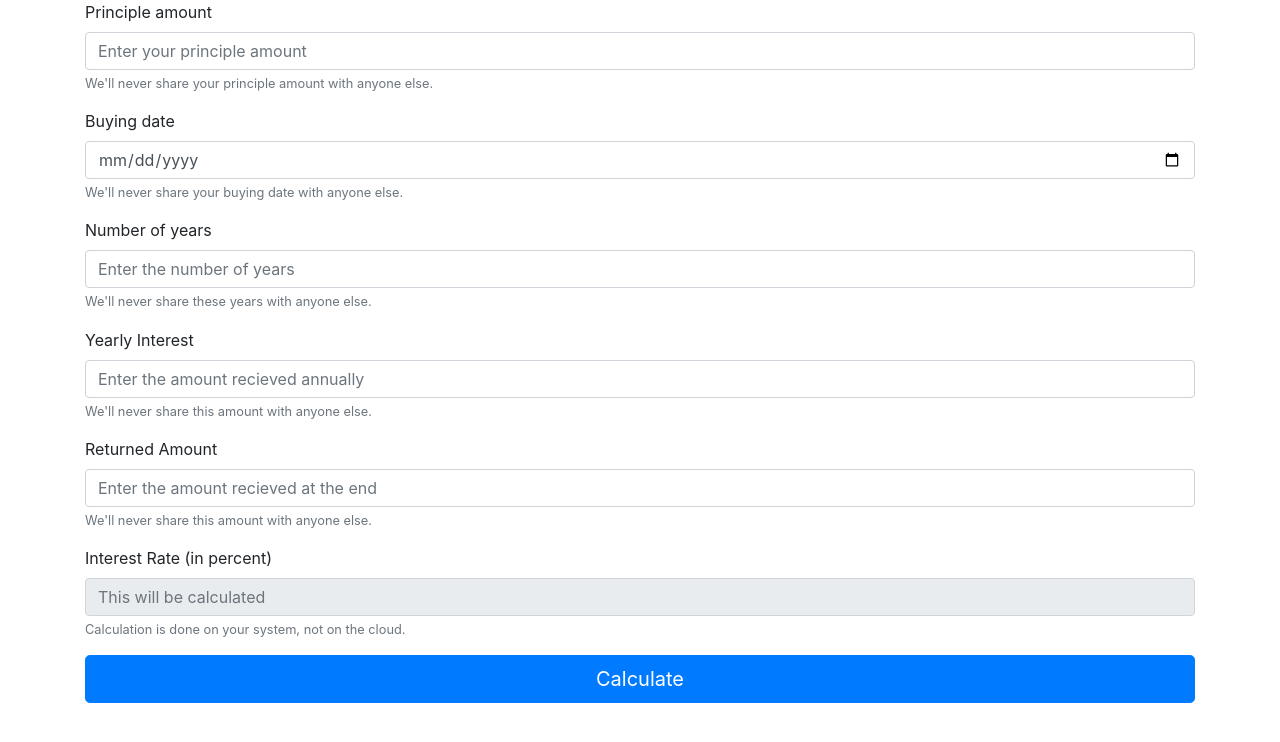
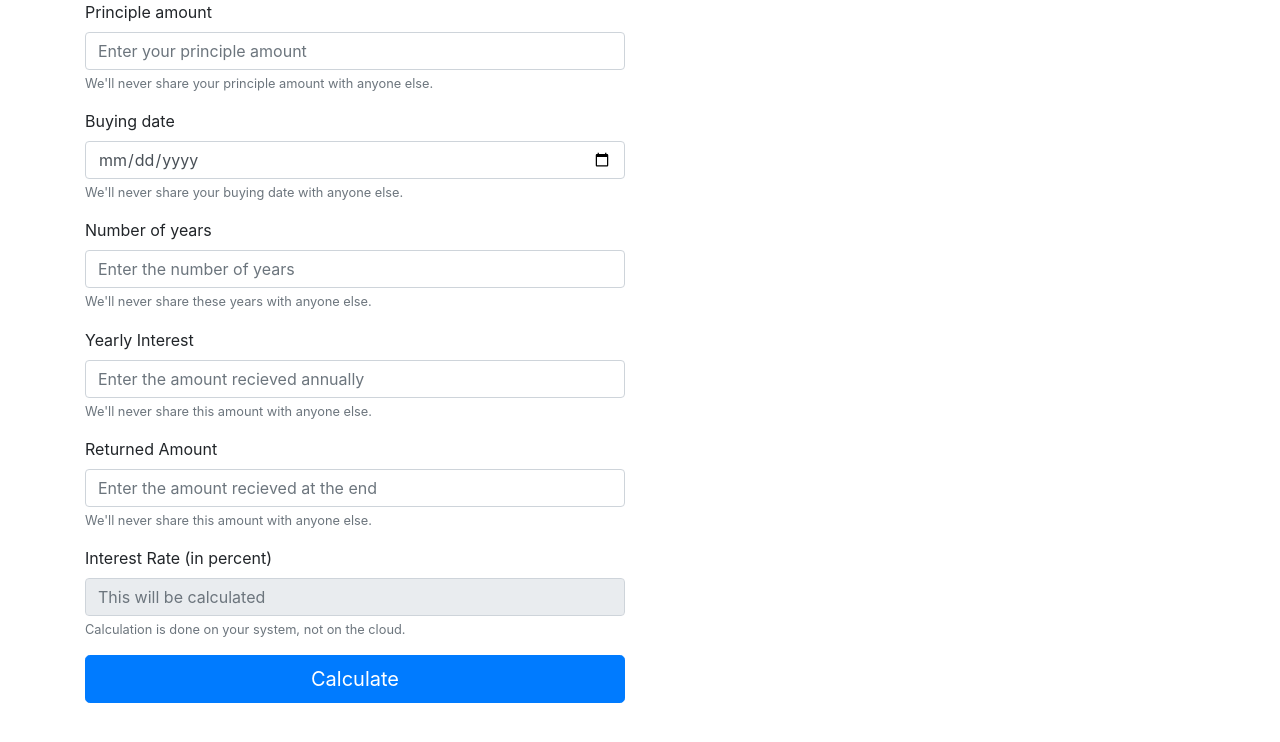
Before and after one commit to Mr-Kumar-Abhishek/scaling-dollop, a plain HTML site: page index.html in a window 1280 px wide. Drawn offline with nearby package versions, Linux system fonts and the light colour scheme.

Commit message:
small form for bigger screens

```diff
--- a/index.html
+++ b/index.html
@@ -20,7 +20,7 @@
   <![endif]-->
   <div class="container">
     <div class= "row">
-        <div class="col">
+        <div class="col-sm col-md-6">
             <form action="#">
                 <div class="form-group">
                     <label for="principle">Principle amount</label>
```
